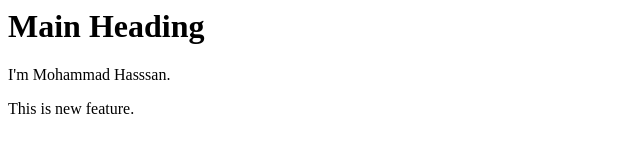
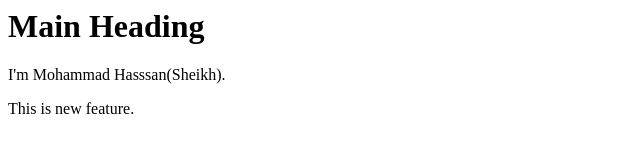
Before and after one commit to SheikhhHassan/Local_Repo, a plain HTML site: page LocalRepo/index.html in a window 1280 px wide. Shown: the full height of the page, 0-640 px from the left. Drawn offline with Linux system fonts and the light colour scheme.

Commit message:
feature added

```diff
--- a/LocalRepo/index.html
+++ b/LocalRepo/index.html
@@ -1,3 +1,3 @@
 <h1>Main Heading</h1>
-<p>I'm Mohammad Hasssan.</p>
+<p>I'm Mohammad Hasssan(Sheikh).</p>
 <p>This is new feature.</p>
```
